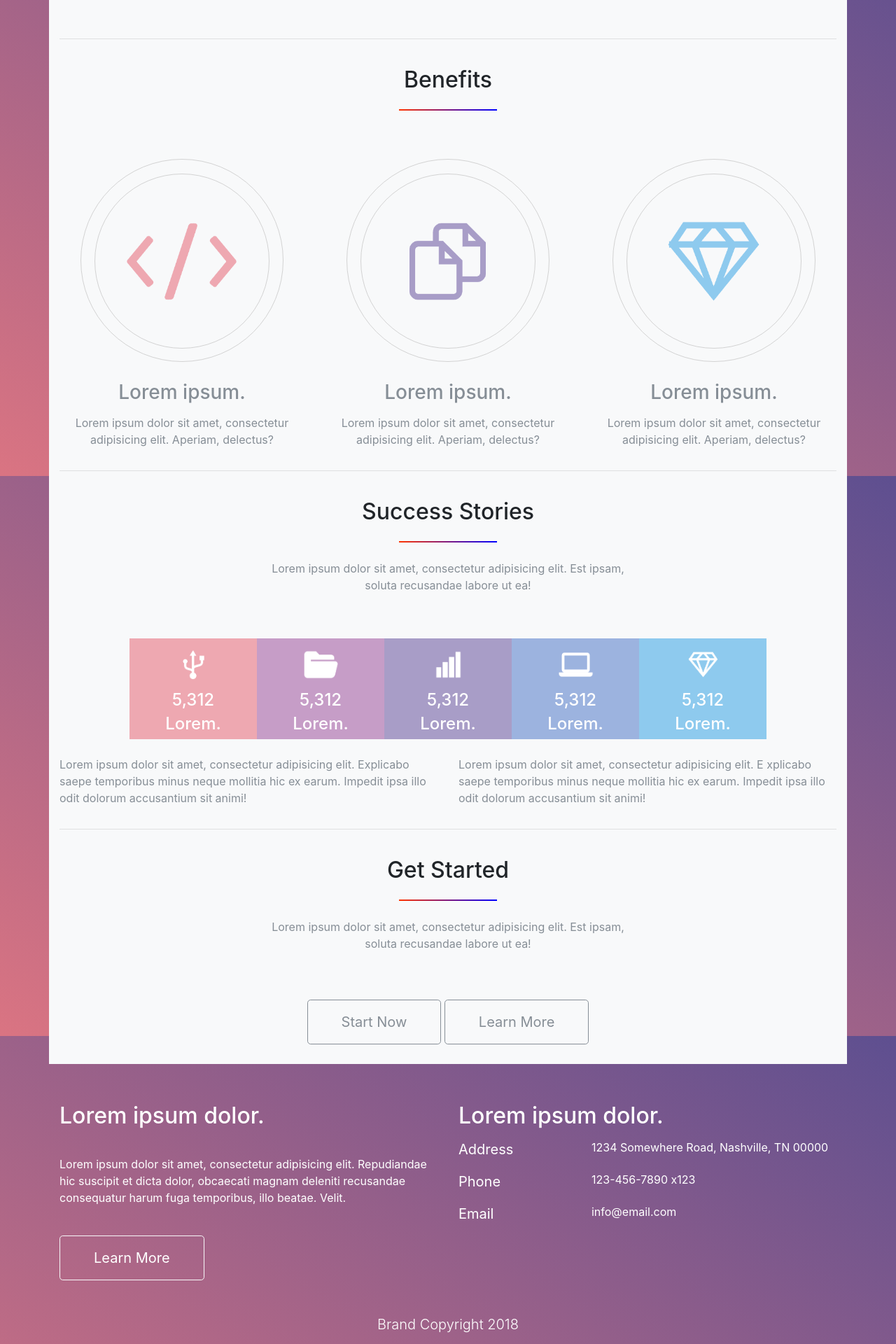
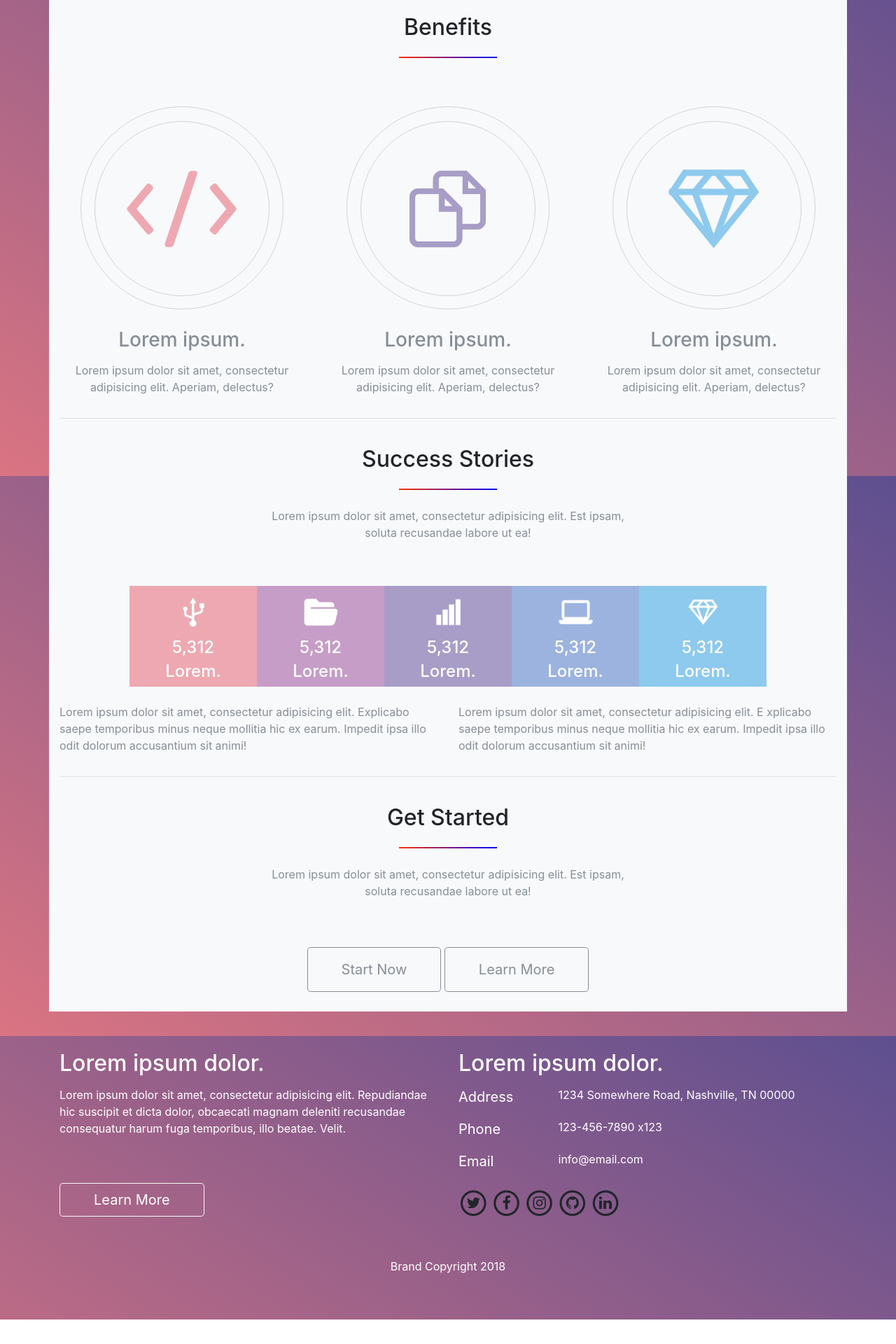
Before and after one commit to smxteddy/healthy-you-onepage, a PHP site: page / in a window 1280 px wide. Shown: the part 920-2840 px from the top of the page at 70% size. After the commit the page ends 2805 px from the top, so only its background shows below. Run offline with PHP 8.4, Linux system fonts and the light colour scheme.

Commit message:
fa icons and color changes

```diff
--- a/src/css/style.css
+++ b/src/css/style.css
@@ -1,5 +1,5 @@
 body {
-  margin-top: 105px;
+  margin-top: 30px;
   background: linear-gradient(to top right, #DA7482, #5E4F90);
   background-repeat: no-repeat;
   background-attachment: fixed;
@@ -14,9 +14,8 @@ body {
 
 #intro {
   height: 400px; }
-
-.img-fluid {
-  height: auto; }
+  #intro .img-fluid {
+    height: auto; }
 
 .section-divider {
   margin: 25px 0;
@@ -138,3 +137,22 @@ body {
 #stories .img-fluid {
   display: flex;
   align-items: center; }
+
+#footer .fa-stack .fa {
+  color: black; }
+
+#footer .fa-stack .fa.fa-circle-thin {
+  color: black; }
+
+#footer .fa-stack .fa.fa-circle {
+  opacity: 0.0;
+  color: black; }
+
+#footer .fa-stack:hover .fa.fa-user-plus {
+  color: white; }
+
+#footer .fa-stack:hover .fa.fa-circle-thin {
+  color: black; }
+
+#footer .fa-stack:hover .fa.fa-circle {
+  opacity: 1.0; }
--- a/src/index.html
+++ b/src/index.html
@@ -23,11 +23,12 @@
         </div>
       </section>
 
-      <!-- CONTENT SECTIONS + NAV -->
+      <!-- CONTENT SECTIONS -->
       <section id="content">
         <div class="container bg-light">
 
-          <nav class="navbar navbar-expand-sm navbar-light fixed">
+          <!-- NAV -->
+          <nav class="navbar navbar-expand-sm navbar-light sticky-top">
             <div class="container">
               <button class="navbar-toggler" data-toggle="collapse" data-target="#navbarCollapse">
                 <span class="navbar-toggler-icon"></span>
@@ -221,39 +222,39 @@
 
           <div class="row d-flex text-white">
             <div class="col-md-6">
-              <p class="py-4 d-inline-block">
+              <p class="d-inline-block">
                 Lorem ipsum dolor sit amet, consectetur adipisicing elit.
                 Repudiandae hic suscipit et dicta dolor, obcaecati magnam deleniti recusandae consequatur harum fuga temporibus, illo beatae. Velit.
               </p>
             </div>
             <div class="col-md-6">
               <div class="row">
-                <div class="col-md-4">
+                <div class="col-md-3">
                   <p class="lead">
                     <b>Address</b>
                   </p>
                 </div>
-                <div class="col-md-8">
+                <div class="col-md-9">
                   <p>1234 Somewhere Road, Nashville, TN 00000</p>
                 </div>
               </div>
               <div class="row">
-                <div class="col-md-4">
+                <div class="col-md-3">
                   <p class="lead">
                     <b>Phone</b>
                   </p>
                 </div>
-                <div class="col-md-8">
+                <div class="col-md-9">
                   <p>123-456-7890 x123</p>
                 </div>
               </div>
               <div class="row">
-                <div class="col-md-4">
+                <div class="col-md-3">
                   <p class="lead">
                     <b>Email</b>
                   </p>
                 </div>
-                <div class="col-md-8">
+                <div class="col-md-9">
                   <p>info@email.com</p>
                 </div>
               </div>
@@ -262,16 +263,37 @@
 
           <div class="row d-flex ">
             <div class="col-md-6">
-              <a class="px-5 py-3 btn btn-outline-light btn-lg text-white action-btn-primary" href="#about">Learn More</a>
+              <a class="btn btn-outline-light btn-lg text-white action-btn-primary px-5 py-2 " href="#about">Learn More</a>
             </div>
-            <div class="col-md-6">
-
+            <div class="col-md-6 d-inline-block py-2">
+              <span class="fa-stack fa-lg">
+                <i class="fa fa-circle-thin fa-stack-2x"></i>
+                <i class="fa fa-twitter fa-stack-1x"></i>
+              </span>
+              <span class="fa-stack fa-lg">
+                <i class="fa fa-circle-thin fa-stack-2x"></i>
+                <i class="fa fa-facebook fa-stack-1x"></i>
+              </span>
+              <span class="fa-stack fa-lg">
+                <i class="fa fa-circle-thin fa-stack-2x"></i>
+                <i class="fa fa-instagram fa-stack-1x"></i>
+              </span>
+              <span class="fa-stack fa-lg">
+                <i class="fa fa-circle-thin fa-stack-2x"></i>
+                <i class="fa fa-github fa-stack-1x"></i>
+              </span>
+              <span class="fa-stack fa-lg">
+                <i class="fa fa-circle-thin fa-stack-2x"></i>
+                <i class="fa fa-linkedin fa-stack-1x"></i>
+              </span>
             </div>
           </div>
 
-          <div class="row d-flex text-center text-white py-5">
+          <br><br>
+
+          <div class="row d-flex text-center text-white">
             <div class="col-lg-12">
-              <p class="lead">Brand Copyright 2018</p>
+              <p>Brand Copyright 2018</p>
             </div>
           </div>
 
@@ -279,8 +301,7 @@
       </footer>
 
 
-
-
+        <!-- SCRIPTS -->
         <script src="js/jquery.min.js"></script>
         <script src="js/popper.min.js"></script>
         <script src="js/bootstrap.min.js"></script>
--- a/src/scss/style.scss
+++ b/src/scss/style.scss
@@ -1,6 +1,6 @@
 // Main Sass File
 body{
-  margin-top:105px;
+  margin-top: 30px;
   background: linear-gradient(to top right, #DA7482, #5E4F90);
   background-repeat: no-repeat;
   background-attachment: fixed;
@@ -11,19 +11,20 @@ body{
   color: #fff;
 }
 
+
 .navbar{
   font-size: 20px;
   background-color: #D3D3D3;
-
 }
 
 #intro{
   height: 400px;
+
+  .img-fluid{
+    height: auto;
+  }
 }
 
-.img-fluid{
-  height: auto;
-}
 
 .section-divider{
   margin: 25px 0;
@@ -166,3 +167,13 @@ body{
   }
 
 }
+
+#footer{
+  .fa-stack        .fa { color: black; }
+  .fa-stack        .fa.fa-circle-thin { color: black; }
+  .fa-stack        .fa.fa-circle { opacity:0.0; color:black; }
+
+  .fa-stack:hover  .fa.fa-user-plus { color: white; }
+  .fa-stack:hover  .fa.fa-circle-thin { color: black; }
+  .fa-stack:hover  .fa.fa-circle { opacity:1.0 }
+}
```
